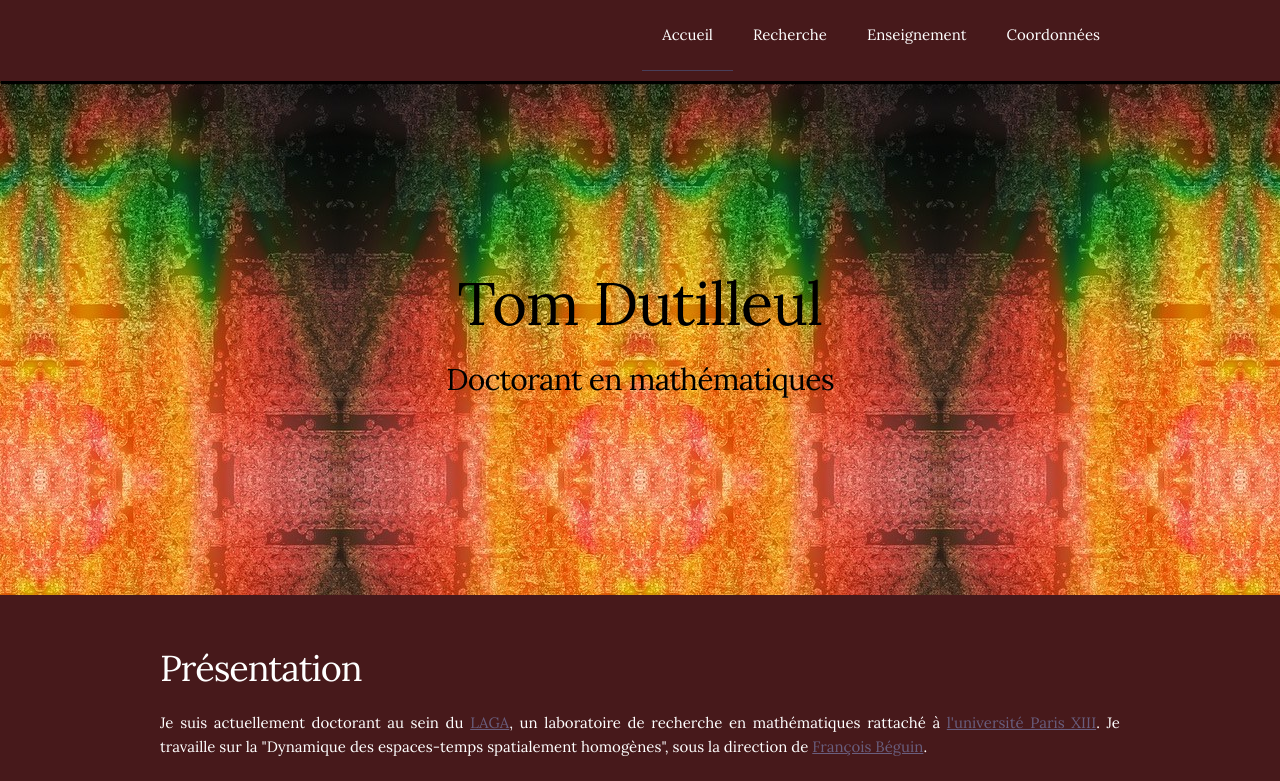
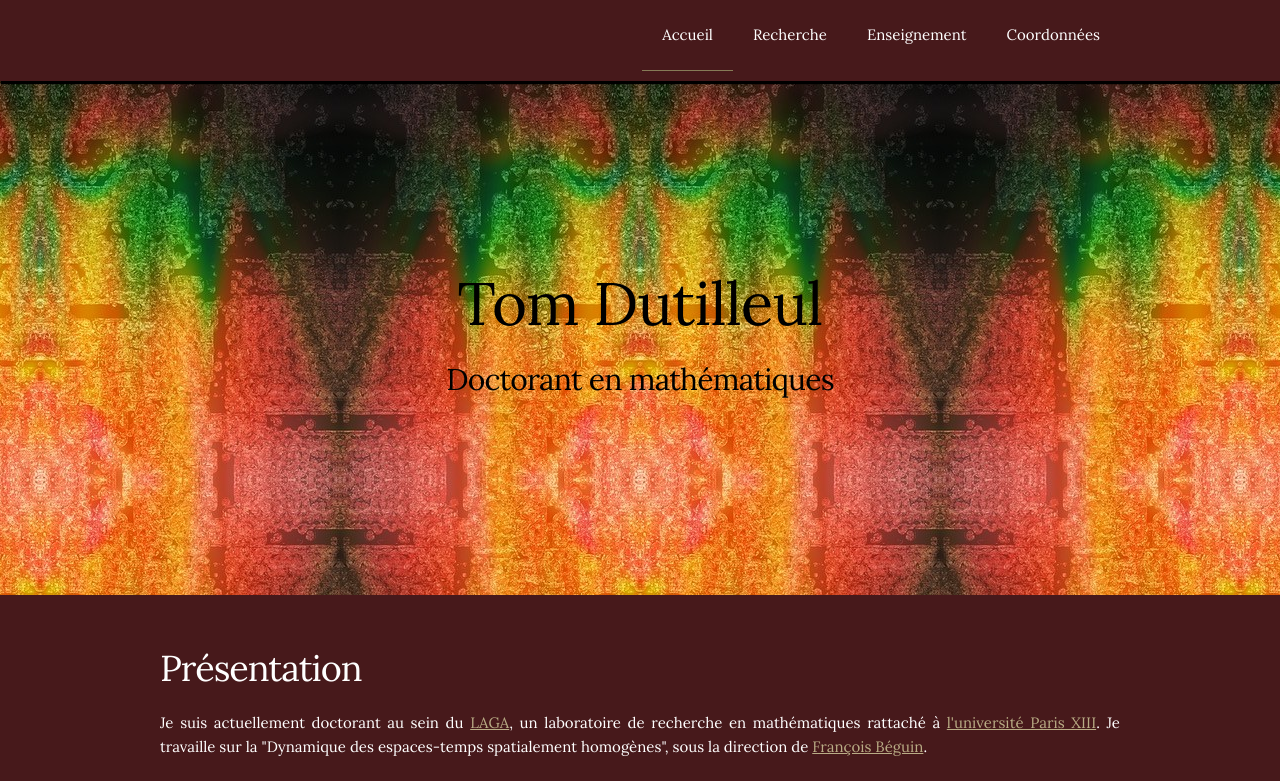
Before and after one commit to MonsieurV/tomdutilleul.com, a plain HTML site: page index.html in a window 1280 px wide. In both pictures the pointer is over the link "Accueil". Shown: the top 781 px of the page. Drawn offline with nearby package versions, Linux system fonts and the light colour scheme.

Commit message:
More contract on links

```diff
--- a/static/css/style.css
+++ b/static/css/style.css
@@ -132,9 +132,9 @@ p {
 /* Links
 –––––––––––––––––––––––––––––––––––––––––––––––––– */
 a {
-  color: #695E7E; }
+  color: #B9AC85; }
 a:hover {
-  color: #493F5B; }
+  color: #867B57; }
 
 
 /* Lists
@@ -261,7 +261,7 @@ nav ul li.active a,
 nav ul li a:hover {
     color:#ffffff;
     text-decoration:none;
-    border-bottom: 1px solid #493F5B;
+    border-bottom: 1px solid #867B57;
 }
 
 /* Content ========================= */
```
